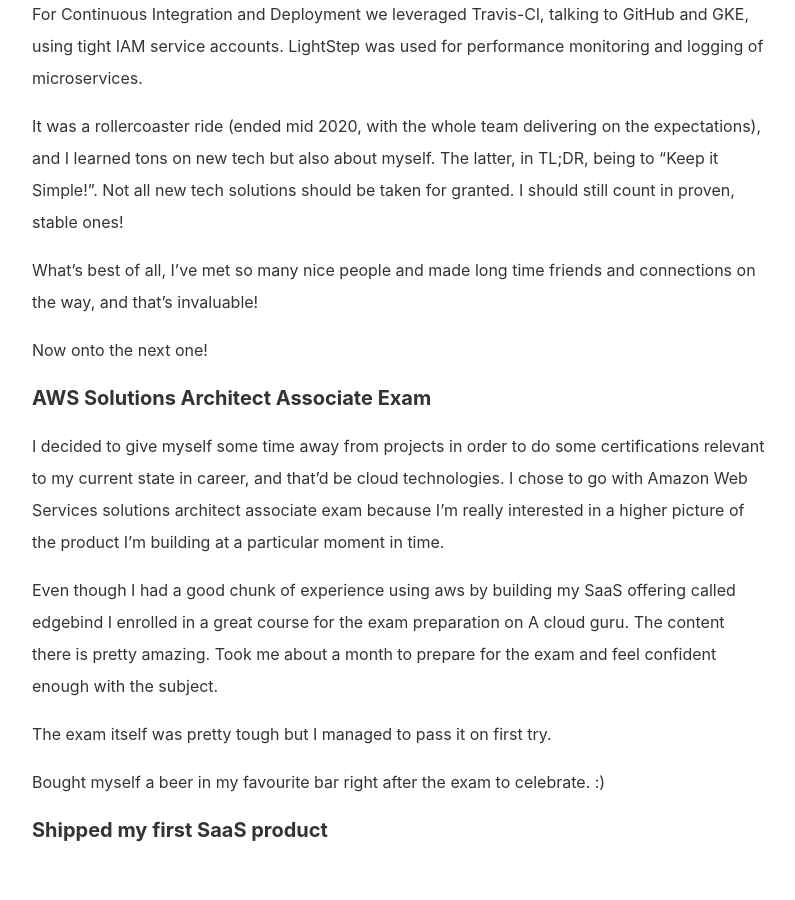
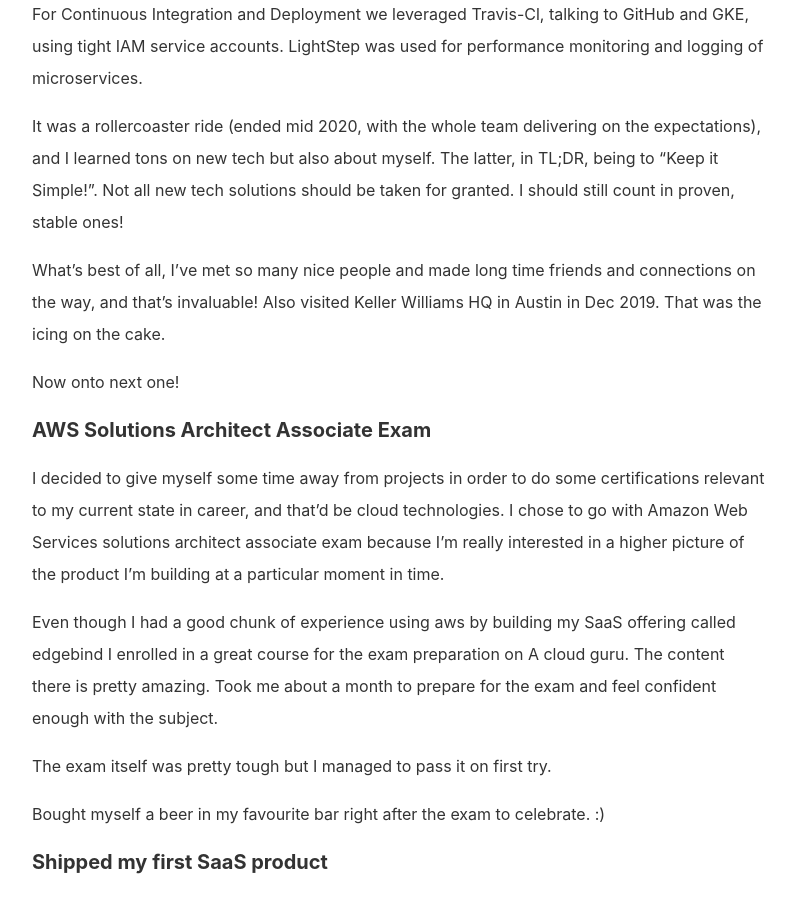
Before and after one commit to mkozjak/mkozjak.github.io, a Jekyll site: the page built from _posts/2021-01-01-2020-in-review.md, in a window 1280 px wide and 900 px high, scrolled down 1110 px. Shown: the whole window, without its empty margins (240-1035 px from the left). Built offline with Jekyll 4.4.1, drawn with Linux system fonts in a browser that asks for light colours.

Commit message:
Update 2021-01-01-2020-in-review.md

```diff
--- a/_posts/2021-01-01-2020-in-review.md
+++ b/_posts/2021-01-01-2020-in-review.md
@@ -25,9 +25,9 @@
 
 It was a rollercoaster ride (ended mid 2020, with the whole team delivering on the expectations), and I learned tons on new tech but also about myself. The latter, in TL;DR, being to "Keep it Simple!”. Not all new tech solutions should be taken for granted. I should still count in proven, stable ones!
 
-What's best of all, I've met so many nice people and made long time friends and connections on the way, and that's invaluable!
+What's best of all, I've met so many nice people and made long time friends and connections on the way, and that's invaluable! Also visited Keller Williams HQ in Austin in Dec 2019. That was the icing on the cake.
 
-Now onto the next one!
+Now onto next one!
 
 #### AWS Solutions Architect Associate Exam
 
```
